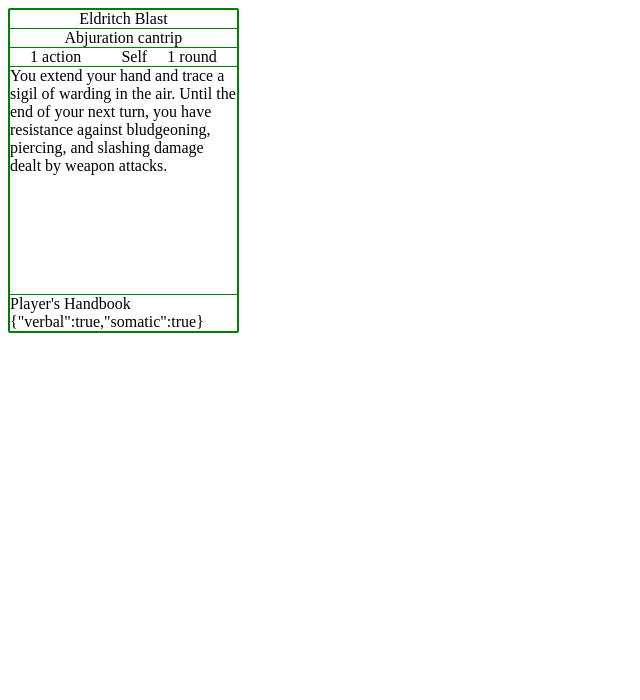
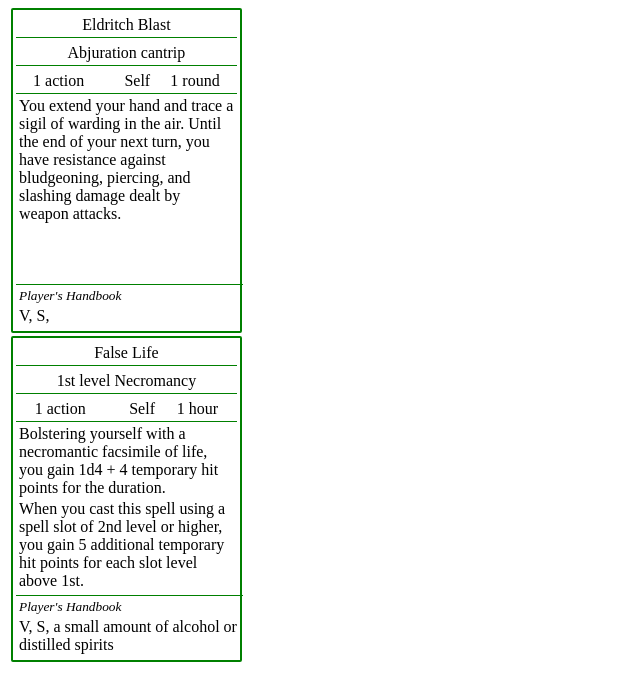
Before and after one commit to WBPiccolo/dndSpellBook, an Angular app: page / in a window 1280 px wide. Shown: the top 700 px of the page, without its empty margins (0-640 px from the left). Built offline with nearby package versions, Linux system fonts and the light colour scheme.

Commit message:
sviluppi

```diff
--- a/src/app/app.component.html
+++ b/src/app/app.component.html
@@ -1,3 +1,3 @@
 <div class="card-wrapper">
-  <card [spellData]="mockSpell"></card>
+  <card *ngFor="let spell of spellbook" [spellData]="spell"></card>
 </div>
--- a/src/app/app.component.ts
+++ b/src/app/app.component.ts
@@ -1,4 +1,5 @@
 import { Component } from '@angular/core';
+import { mockSpell, mockSpellbook } from './mock/spell';
 import { Spell } from './shared/spell';
 
 @Component({
@@ -7,21 +8,7 @@ import { Spell } from './shared/spell';
   styleUrls: ['./app.component.scss'],
 })
 export class AppComponent {
-  title = 'dndSpellBook';
+  title = 'Dungeons And Dragons SpellBook';
 
-  mockSpell: Spell = {
-    name: 'Eldritch Blast',
-    level: 'cantrip',
-    school: 'Abjuration',
-    castingTime: '1 action',
-    range: 'Self',
-    duration: '1 round',
-    components: {
-      verbal: true,
-      somatic: true,
-    },
-    description:
-      'You extend your hand and trace a sigil of warding in the air. Until the end of your next turn, you have resistance against bludgeoning, piercing, and slashing damage dealt by weapon attacks.',
-    source: "Player's Handbook",
-  };
+  spellbook: Spell[] = mockSpellbook;
 }
--- a/src/app/components/card/card.component.html
+++ b/src/app/components/card/card.component.html
@@ -9,7 +9,7 @@
       {{
         spellData?.level === "cantrip"
           ? spellData.school + " " + spellData.level
-          : spellData.level + " " + spellData.school
+          : spellData.level + " level " + spellData.school
       }}
       {{ spellData.isRitual ? "Ritual" : "" }}
     </div>
--- a/src/app/components/card/card.component.scss
+++ b/src/app/components/card/card.component.scss
@@ -1,3 +1,6 @@
+div {
+  margin: 3px;
+}
 .spell-name {
   margin-right: auto;
   margin-left: auto;
@@ -27,6 +30,7 @@
   border-top: 1px solid green;
 }
 
-.casting-details > div {
-  margin-left: 3%;
+.spell-source {
+  font-size: 10pt;
+  font-style: italic;
 }
--- a/src/app/components/card/card.component.ts
+++ b/src/app/components/card/card.component.ts
@@ -14,6 +14,16 @@ export class CardComponent implements OnInit {
   ngOnInit(): void {}
 
   getComponents(): string {
-    return JSON.stringify(this.spellData.components);
+    let formattedText = '';
+    this.spellData.components?.verbal ? (formattedText += 'V, ') : '';
+    this.spellData.components?.somatic ? (formattedText += 'S, ') : '';
+    this.spellData.components?.materials
+      ? (formattedText += this.spellData.components?.materials?.join(', '))
+      : '';
+    formattedText.trim();
+    formattedText[formattedText.length - 1] === ','
+      ? formattedText.slice(0, -1)
+      : '';
+    return formattedText;
   }
 }
--- /dev/null
+++ b/src/app/mock/spell.ts
@@ -0,0 +1,53 @@
+import { Spell } from '../shared/spell';
+
+export const mockSpell: Spell = {
+  name: 'Eldritch Blast',
+  level: 'cantrip',
+  school: 'Abjuration',
+  castingTime: '1 action',
+  range: 'Self',
+  duration: '1 round',
+  components: {
+    verbal: true,
+    somatic: true,
+  },
+  description:
+    'You extend your hand and trace a sigil of warding in the air. Until the end of your next turn, you have resistance against bludgeoning, piercing, and slashing damage dealt by weapon attacks.',
+  source: "Player's Handbook",
+};
+
+export const mockSpellbook: Spell[] = [
+  {
+    name: 'Eldritch Blast',
+    level: 'cantrip',
+    school: 'Abjuration',
+    castingTime: '1 action',
+    range: 'Self',
+    duration: '1 round',
+    components: {
+      verbal: true,
+      somatic: true,
+    },
+    description:
+      'You extend your hand and trace a sigil of warding in the air. Until the end of your next turn, you have resistance against bludgeoning, piercing, and slashing damage dealt by weapon attacks.',
+    source: "Player's Handbook",
+  },
+  {
+    name: 'False Life',
+    level: '1st',
+    school: 'Necromancy',
+    castingTime: '1 action',
+    range: 'Self',
+    duration: '1 hour',
+    components: {
+      verbal: true,
+      somatic: true,
+      materials: ['a small amount of alcohol or distilled spirits'],
+    },
+    description:
+      'Bolstering yourself with a necromantic facsimile of life, you gain 1d4 + 4 temporary hit points for the duration.',
+    atHigherLevels:
+      ' When you cast this spell using a spell slot of 2nd level or higher, you gain 5 additional temporary hit points for each slot level above 1st.',
+    source: "Player's Handbook",
+  },
+];
--- a/src/app/shared/spell.ts
+++ b/src/app/shared/spell.ts
@@ -9,7 +9,7 @@ export interface Spell {
   components?: {
     verbal?: boolean;
     somatic?: boolean;
-    material?: string[];
+    materials?: string[];
   };
   description?: string;
   atHigherLevels?: string;
```
